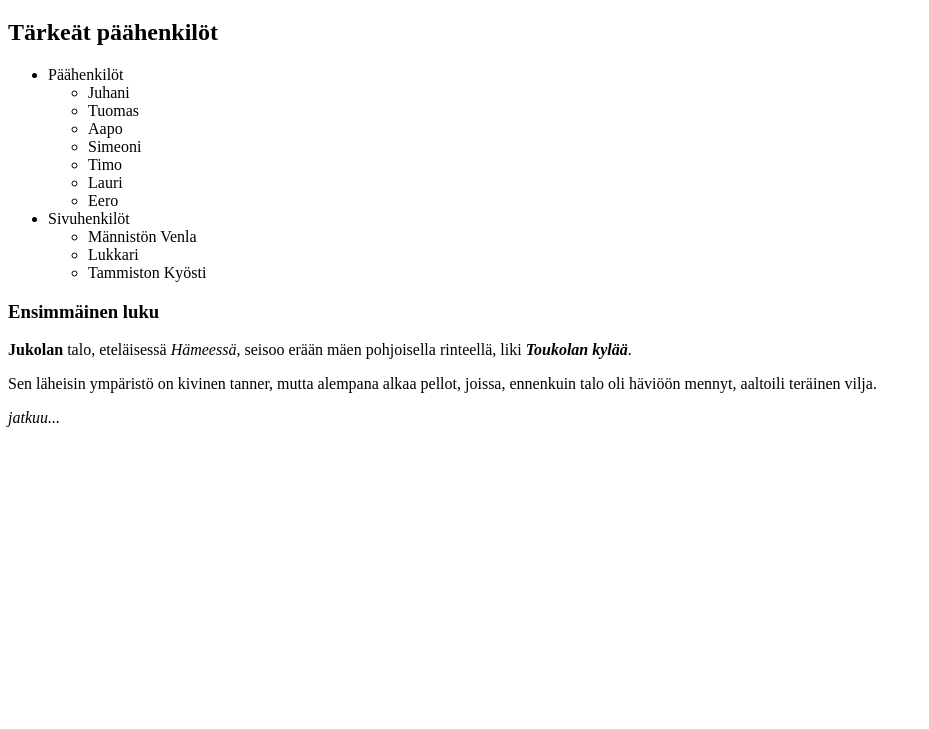
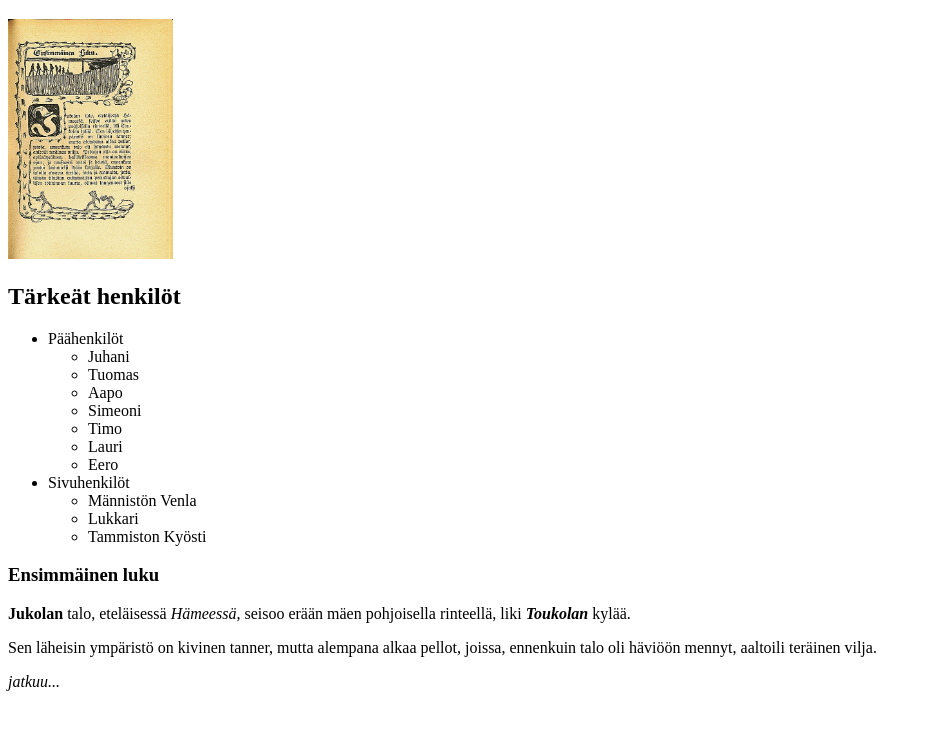
Before and after one commit to maariaw/Lapio-website, a plain HTML site: page index.html in a window 1280 px wide. Shown: the part 61-790 px from the top of the page, without its empty margins (0-929 px from the left). Drawn offline with Linux system fonts and the light colour scheme.

Commit message:
Osa 3. Viides tehtävä

```diff
--- a/index.html
+++ b/index.html
@@ -9,7 +9,10 @@
 <body>
   <!--Tee tehtävät tänne-->
   <h1>Seitsemän veljestä</h1>
-  <h2>Tärkeät päähenkilöt</h2>
+  <!--Kuva, joka esittää Seitsemän veljestä -kirjan ensimmäistä sivua-->
+  <img src="assets/Seitsemän_veljestä.jpg"
+    alt="Seitsemän veljestä -kirjan ensimmäinen sivu, Akseli Gallen-Kallela / Public domain" height="240" width="165" />
+  <h2>Tärkeät henkilöt</h2>
   <ul>
     <li>Päähenkilöt</li>
     <ul>
@@ -30,7 +33,7 @@
   </ul>
   <h3>Ensimmäinen luku</h3>
   <p><b>Jukolan</b> talo, eteläisessä <i>Hämeessä</i>, seisoo erään mäen pohjoisella rinteellä, liki <b><i>Toukolan
-        kylää</i></b>.</p>
+      </i></b> kylää.</p>
   <p>Sen läheisin ympäristö on kivinen tanner, mutta alempana alkaa pellot, joissa, ennenkuin talo oli häviöön mennyt,
     aaltoili teräinen vilja.</p>
   <p><em>jatkuu...</em></p>
```
Also changed, not shown: assets/Seitsemän_veljestä.jpg (added).
